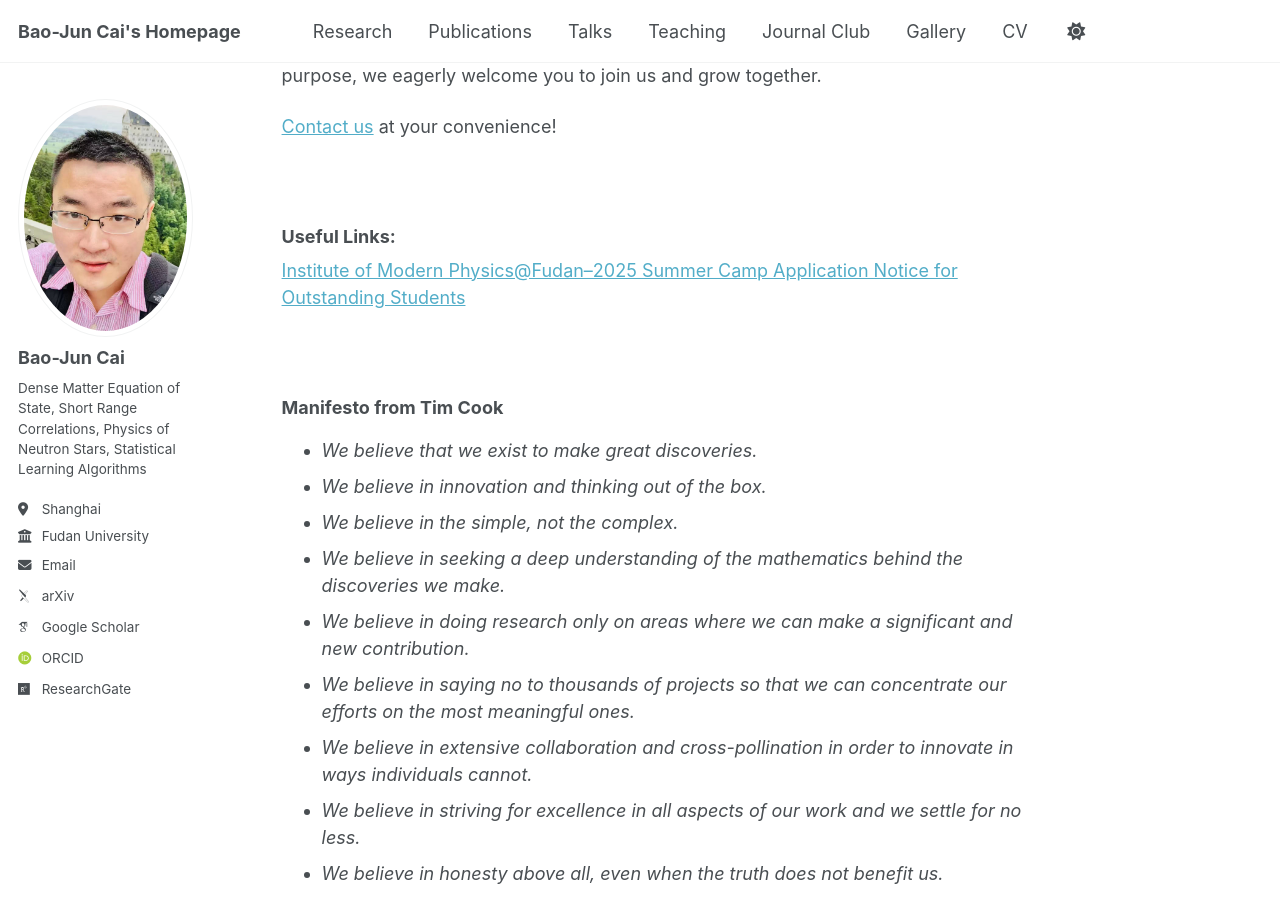
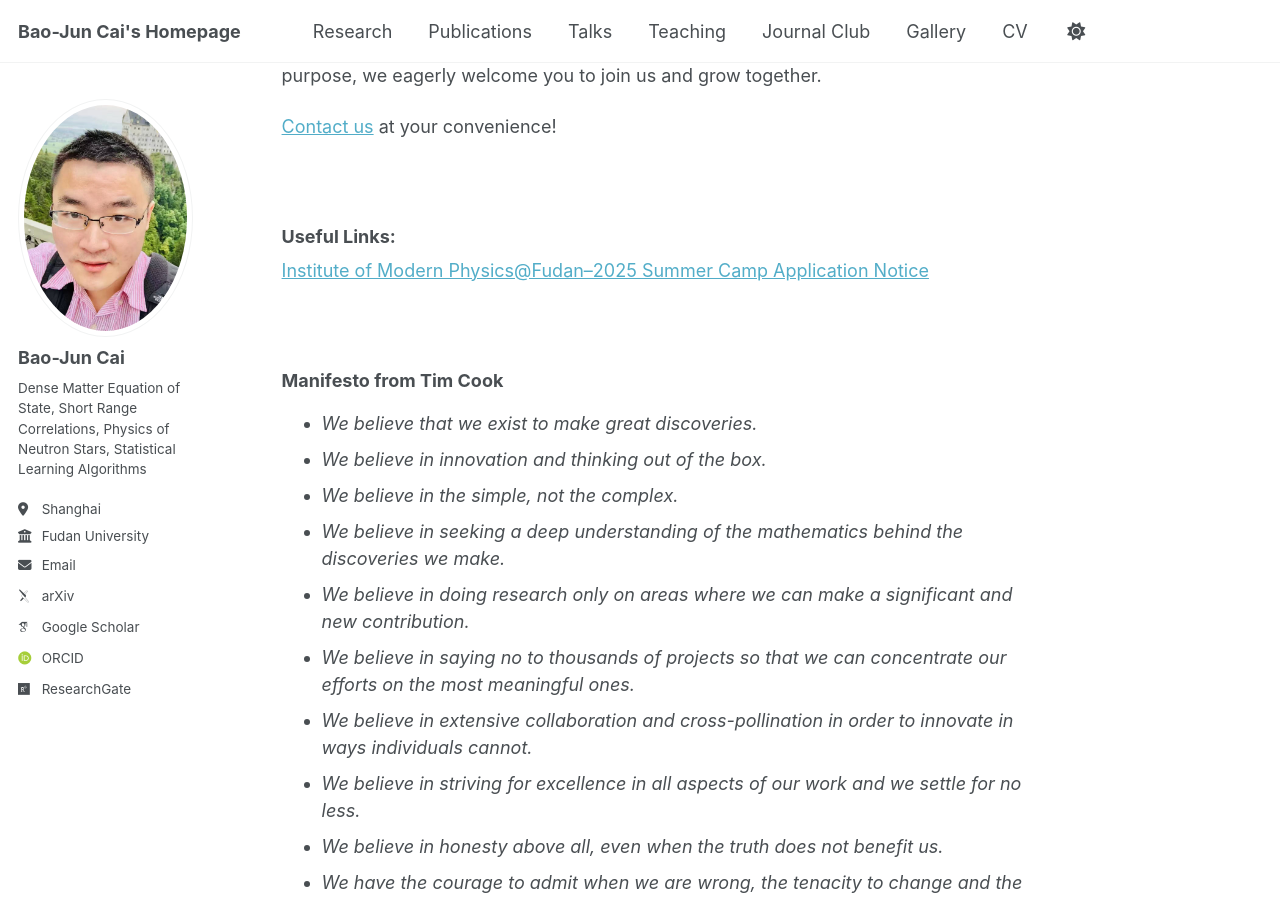
Before and after one commit to bjcai-phys/bjcai-phys.github.io, a Jekyll site: the page built from _pages/about.md, in a window 1280 px wide and 900 px high, scrolled down 1501 px. Built offline with Jekyll 4.4.1, drawn with Linux system fonts in a browser that asks for light colours; some web fonts are replaced.

Commit message:
Update about.md

```diff
--- a/_pages/about.md
+++ b/_pages/about.md
@@ -26,7 +26,7 @@
 <br>
 
 ### Useful Links:
-[Institute of Modern Physics@Fudan–2025 Summer Camp Application Notice for Outstanding Students](https://mp.weixin.qq.com/s/CjNtUoCTWvhyMr-NTT-sAA)
+[Institute of Modern Physics@Fudan–2025 Summer Camp Application Notice](https://mp.weixin.qq.com/s/CjNtUoCTWvhyMr-NTT-sAA)
 
 <br>
 
```
